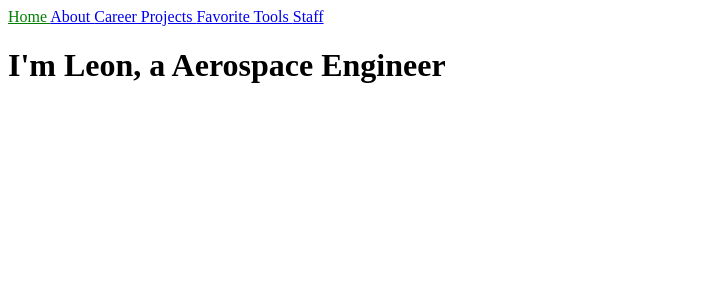
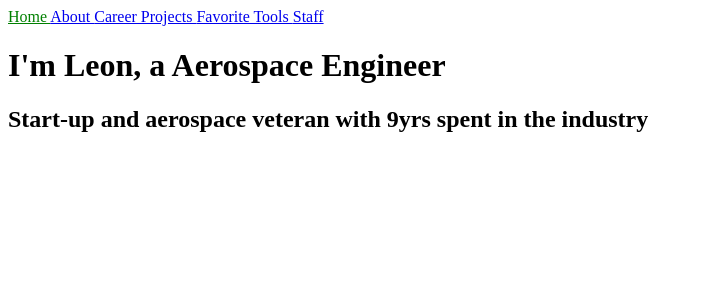
Before and after one commit to LKozlowski-Engineer/Portfolio, a Jekyll site: the page built from index.html, in a window 1280 px wide. Shown: the top 300 px of the page, without its empty margins (0-703 px from the left). Built offline with Jekyll 4.4.1, drawn with Linux system fonts in a browser that asks for light colours.

Commit message:
Cleaned index file and added content

```diff
--- a/index.html
+++ b/index.html
@@ -4,13 +4,5 @@
 layout: default
 title: Home
 ---
-
-<!DOCTYPE html>
-<html>
-    <head>
-        <title>{{ page.title }}</title>
-    </head>
-    <body>
-        <h1>I'm Leon, a Aerospace Engineer</h1>
-    </body>
-</html>
+<h1>I'm Leon, a Aerospace Engineer</h1>
+<h2>Start-up and aerospace veteran with 9yrs spent in the industry</h2>
```
